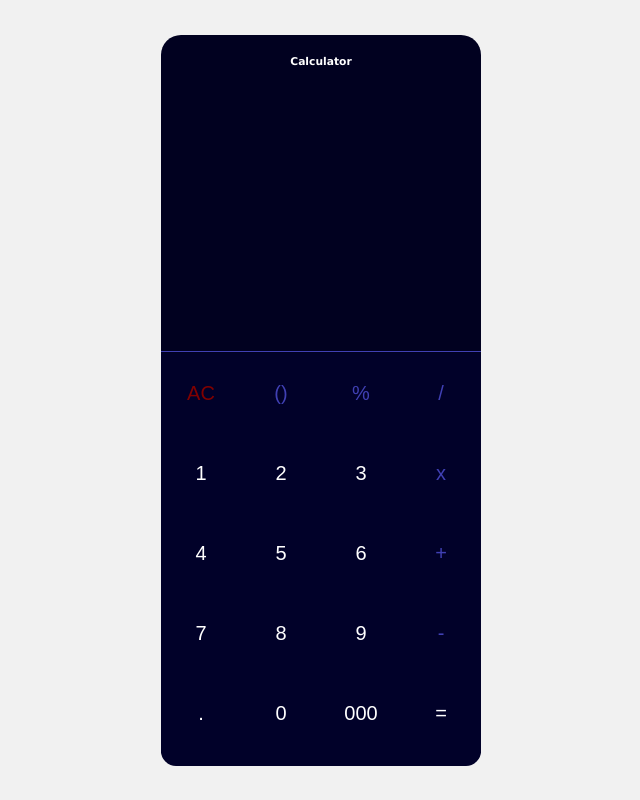
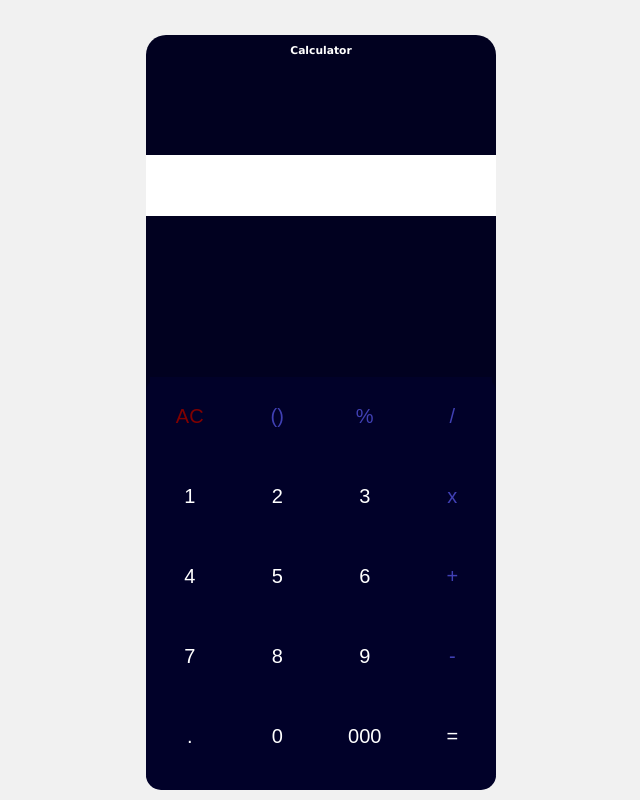
Before and after one commit to nonny2006/calculator, a plain HTML site: page index.html in a window 1280 px wide. Shown: the whole page, without its empty margins (319-959 px from the left). Drawn offline with Linux system fonts and the light colour scheme.

Commit message:
changes some html and css and added a javascript file

```diff
--- a/index.html
+++ b/index.html
@@ -11,41 +11,49 @@
         <div class="heading">
             <h6>Calculator</h6>
         </div>
+        <div class="input-class">
+            <form action="post">
+                <input type="text" id="input" class="input" name="input">
+            </form>
+        </div>
         <div class="borderline"></div>
         <div class="calculator-keys">
             <div class="row">
-            <button class="calculator-key calculator-clear">AC</button>
-            <button class="calculator-key calculator-operator">()</button>
-            <button class="calculator-key calculator-operator">%</button>
-            <button class="calculator-key calculator-operator">/</button>
+            <button id="clear" class="calculator-key calculator-clear">AC</button>
+            <button id="brackets" class="calculator-key calculator-operator">()</button>
+            <button id="percentage" class="calculator-key calculator-operator">%</button>
+            <button id="divide" class="calculator-key calculator-operator">/</button>
             </div>
             <div class="row">
-            <button class="calculator-key">1</button>
-            <button class="calculator-key">2</button>
-            <button class="calculator-key">3</button>
-            <button class="calculator-key calculator-operator">x</button>
+            <button id="one" class="calculator-key">1</button>
+            <button id="two" class="calculator-key">2</button>
+            <button id="three" class="calculator-key">3</button>
+            <button id="multiply" class="calculator-key calculator-operator">x</button>
             </div>
             <div class="row">
-            <button class="calculator-key">4</button>
-            <button class="calculator-key">5</button>
-            <button class="calculator-key">6</button>
-            <button class="calculator-key calculator-operator">+</button>
+            <button id="four" class="calculator-key">4</button>
+            <button id="five" class="calculator-key">5</button>
+            <button id="six" class="calculator-key">6</button>
+            <button id="add" class="calculator-key calculator-operator">+</button>
             </div>
             <div class="row">
-            <button class="calculator-key">7</button>
-            <button class="calculator-key">8</button>
-            <button class="calculator-key">9</button>
-            <button class="calculator-key calculator-operator">-</button>
+            <button id="seven" class="calculator-key">7</button>
+            <button id="eight" class="calculator-key">8</button>
+            <button id="nine" class="calculator-key">9</button>
+            <button id="subtract" class="calculator-key calculator-operator">-</button>
             </div>
             <div class="row">
-            <button class="calculator-key">.</button>
-            <button class="calculator-key">0</button>
-            <button class="calculator-key">000</button>
-            <button class="calculator-key calculator-result">=</button>
+            <button id="decimal-point" class="calculator-key">.</button>
+            <button id="zero" class="calculator-key">0</button>
+            <button id="triple-zero" class="calculator-key">000</button>
+            <button id="result" class="calculator-key calculator-result">=</button>
             </div>
         </div>
 
         </div>
     </div>
+
+
+    <script src="script.js"></script>
 </body>
 </html>
--- /dev/null
+++ b/script.js
@@ -0,0 +1,29 @@
+let clear = document.getElementById("clear");
+let brackets = document.getElementById("brackets");
+let percentage = document.getElementById("percentage");
+let divide = document.getElementById("divide");
+
+let one = document.getElementById("clear");
+let two = document.getElementById("brackets");
+let three = document.getElementById("percentage");
+let multiply = document.getElementById("divide");
+
+let four = document.getElementById("clear");
+let five = document.getElementById("brackets");
+let six = document.getElementById("percentage");
+let add = document.getElementById("divide");
+
+let seven = document.getElementById("clear");
+let eight = document.getElementById("brackets");
+let nine = document.getElementById("percentage");
+let subtract = document.getElementById("divide");
+
+let decimalPoint = document.getElementById("clear");
+let zero = document.getElementById("brackets");
+let tripleZero = document.getElementById("percentage");
+let result = document.getElementById("divide");
+
+
+one.addEventListener(click, function(){
+    document.getElementById("input");
+})
--- a/style.css
+++ b/style.css
@@ -29,9 +29,17 @@ body{
 .heading{
     /* margin-top: -100px;
     align-content: ; */
-    margin-top: -75px;
+    margin-top: -50px;
     color: white;
     text-align: center;
+}
+
+.input{
+   border: none;
+   width: 350px;
+   padding: 20px 0px;
+   font-size: large;
+   /* background-color: rgb(1, 1, 32); */
 }
 
 .borderline{
@@ -40,7 +48,7 @@ body{
     /* padding: 10px;
     margin-left: 14px;
     margin-right: 14px; */
-    margin-bottom: -252px;
+    margin-bottom: -300px;
     background-color: rgb(5, 5, 24);
 }
 
```
